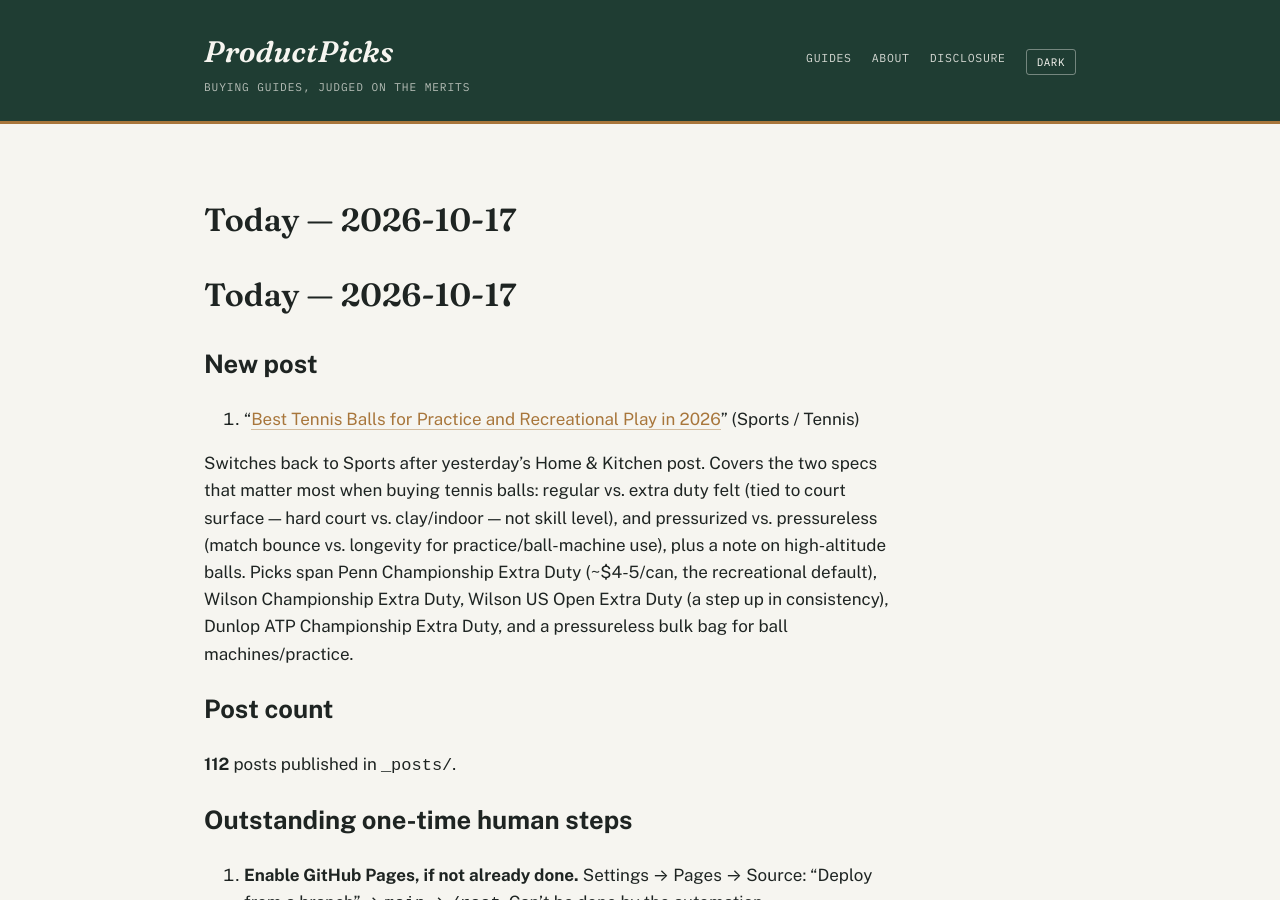
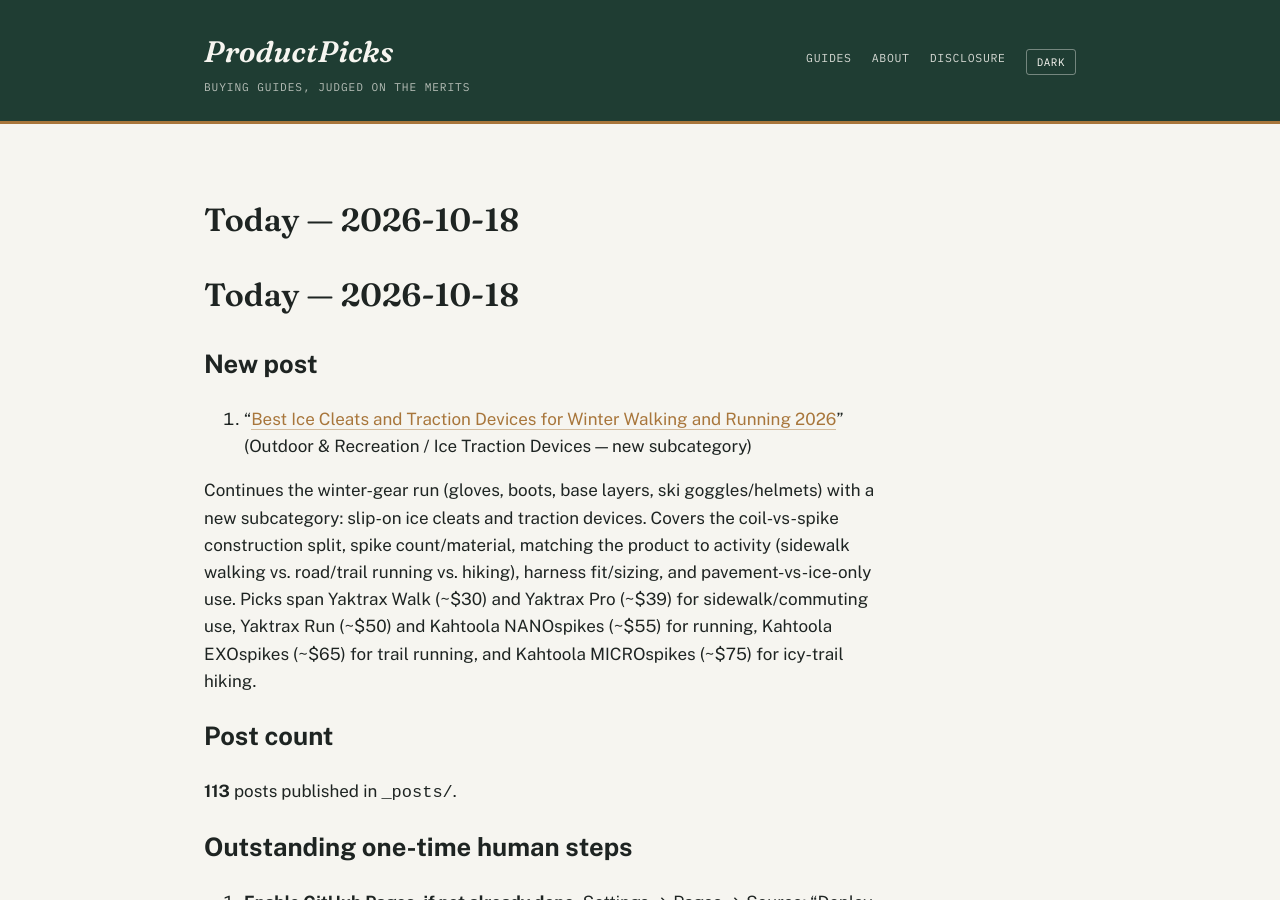
Before and after one commit to ajith198/ProductPicks, a Jekyll site: the page built from today.md, in a window 1280 px wide and 900 px high. Built offline with Jekyll 4.4.1, drawn with Linux system fonts in a browser that asks for light colours; our own code applies the rules of GitHub Pages for plain Markdown files.

Commit message:
daily: 2026-10-18 new post + log update
Add buying guide for ice cleats and winter traction devices (new
Ice Traction Devices subcategory under Outdoor & Recreation), update
content-log.md, categories.md, today.md, and TODAY.md.

Co-Authored-By: Claude Sonnet 5 <noreply@anthropic.com>
Claude-Session: https://claude.ai/code/session_01S6X5JCjKKZcfcv7yffb4LW

```diff
--- a/today.md
+++ b/today.md
@@ -1,14 +1,14 @@
-# Today — 2026-10-17
+# Today — 2026-10-18
 
 ## New post
 
-1. "[Best Tennis Balls for Practice and Recreational Play in 2026](/tennis/buying-guides/best-tennis-balls-for-practice-and-recreational-play/)" (Sports / Tennis)
+1. "[Best Ice Cleats and Traction Devices for Winter Walking and Running 2026](/outdoor-recreation/buying-guides/best-ice-cleats-for-winter-walking-and-running/)" (Outdoor & Recreation / Ice Traction Devices — new subcategory)
 
-Switches back to Sports after yesterday's Home & Kitchen post. Covers the two specs that matter most when buying tennis balls: regular vs. extra duty felt (tied to court surface — hard court vs. clay/indoor — not skill level), and pressurized vs. pressureless (match bounce vs. longevity for practice/ball-machine use), plus a note on high-altitude balls. Picks span Penn Championship Extra Duty (~$4-5/can, the recreational default), Wilson Championship Extra Duty, Wilson US Open Extra Duty (a step up in consistency), Dunlop ATP Championship Extra Duty, and a pressureless bulk bag for ball machines/practice.
+Continues the winter-gear run (gloves, boots, base layers, ski goggles/helmets) with a new subcategory: slip-on ice cleats and traction devices. Covers the coil-vs-spike construction split, spike count/material, matching the product to activity (sidewalk walking vs. road/trail running vs. hiking), harness fit/sizing, and pavement-vs-ice-only use. Picks span Yaktrax Walk (~$30) and Yaktrax Pro (~$39) for sidewalk/commuting use, Yaktrax Run (~$50) and Kahtoola NANOspikes (~$55) for running, Kahtoola EXOspikes (~$65) for trail running, and Kahtoola MICROspikes (~$75) for icy-trail hiking.
 
 ## Post count
 
-**112** posts published in `_posts/`.
+**113** posts published in `_posts/`.
 
 ## Outstanding one-time human steps
 
```
Also changed, not shown: TODAY.md (+1 -1 lines), _posts/2026-10-18-best-ice-cleats-for-winter-walking-and-running.md (added, +57 -0 lines), categories.md (+1 -1 lines), content-log.md (+1 -0 lines).
